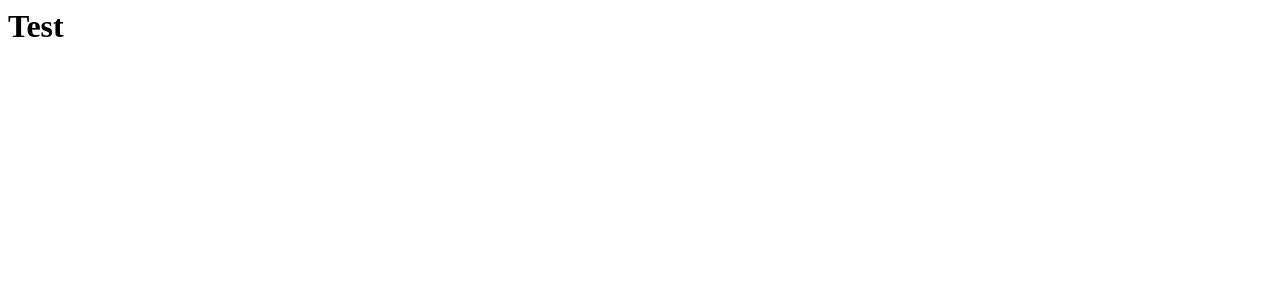
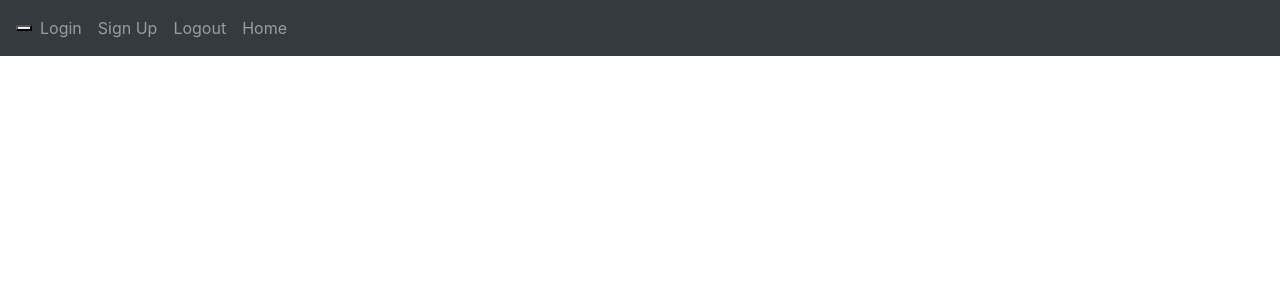
Before and after one commit to Robert49324/flask_guide, a Flask app: page / in a window 1280 px wide. Before the commit the part shown is almost empty. Shown: the top 300 px of the page. Run offline with Flask 3, Linux system fonts and the light colour scheme; some libraries are stand-ins or nearby versions.

Commit message:
Added few html pages

```diff
--- a/website/templates/base.html
+++ b/website/templates/base.html
@@ -1,8 +1,8 @@
 <!DOCTYPE html>
 <html>
   <head>
-        <meta charset='utf-8'/>
-        <meta name="viewport" content="width=devive-width, initial-slace=1"/>
+    <meta charset="utf-8" />
+    <meta name="viewport" content="width=devive-width, initial-slace=1" />
     <link
       rel="stylesheet"
       href="https://stackpath.bootstrapcdn.com/bootstrap/4.4.1/css/bootstrap.min.css"
@@ -18,9 +18,22 @@
   </head>
   <body>
     <nav class="navbar navbar-expand-lg navbar-dark bg-dark">
-            <button class="navbar-toggle" type="button" data-toggle="collapse" data-targer="#navbar">
+      <button
+        class="navbar-toggle"
+        type="button"
+        data-toggle="collapse"
+        data-targer="#navbar"
+      >
         <span class="navbar=toggler-icon"></span>
       </button>
+      <div class="collapse navbar-collapse" id="navbar">
+        <div class="navbar-nav">
+          <a class="nav-item nav-link" id="login" href="/login">Login</a>
+          <a class="nav-item nav-link" id="signUp" href="/sign-up">Sign Up</a>
+          <a class="nav-item nav-link" id="Logout" href="/logout">Logout</a>
+          <a class="nav-item nav-link" id="home" href="/">Home</a>
+        </div>
+      </div>
     </nav>
 
     <script
--- /dev/null
+++ b/website/templates/home.html
@@ -0,0 +1 @@
+{% extends "base.html" %} {%block title%}Home{% endblock %}
--- a/website/views.py
+++ b/website/views.py
@@ -1,7 +1,7 @@
-from flask import Blueprint
+from flask import Blueprint, render_template
 
 views = Blueprint('views',__name__)
 
 @views.route('/')
 def home():
-    return "<h1>Test</h1>"
+    return render_template("home.html")
```
Lines whose indentation alone changed are shown as unchanged.
